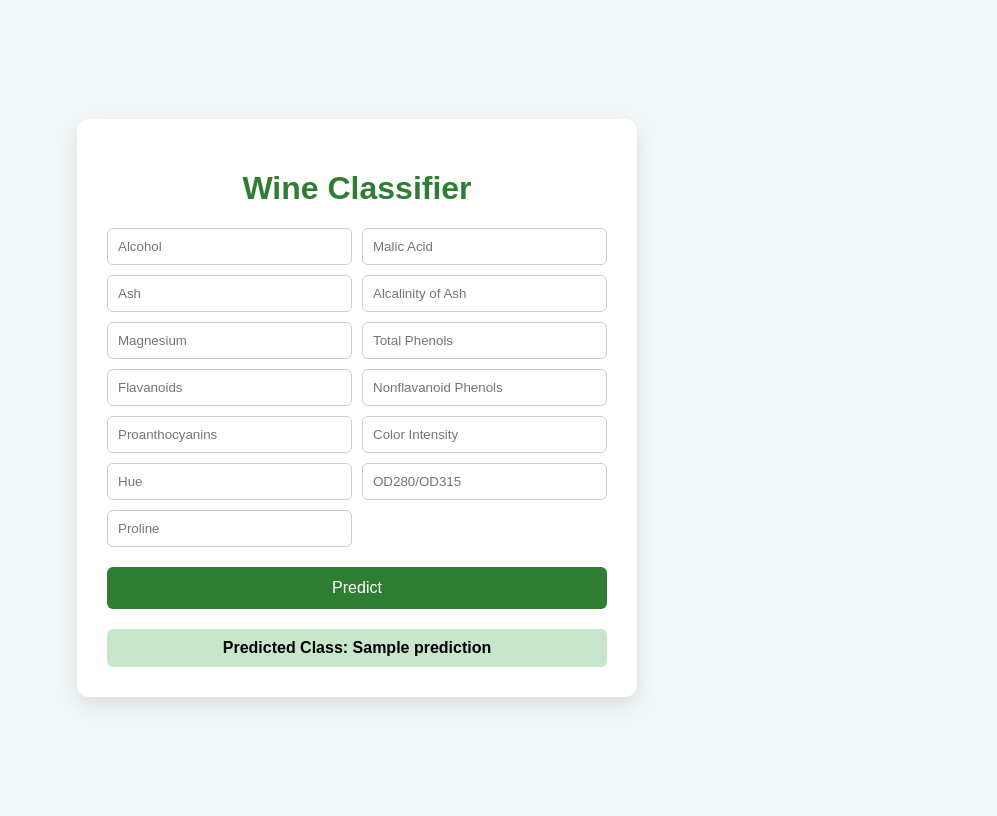
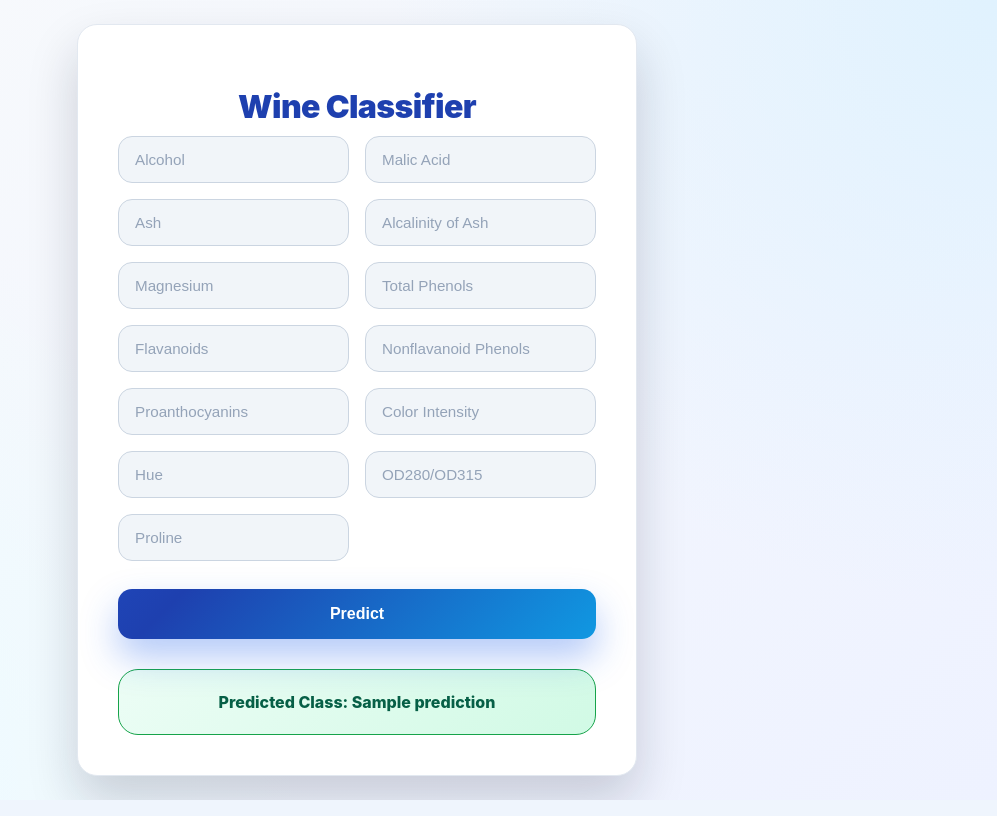
Before and after one commit to dhutchins2025-afk/Wine_Cultivar_DavidHutchins_250000119, a Flask app: template templates/index.html in a window 1280 px wide. Shown: the whole page, without its empty margins (283-1280 px from the left). Run offline with Flask 3, Linux system fonts and the light colour scheme; the template is opened without the code that fills it: most values are stand-ins (such as "Sample title", 1, 10 or a date in 2020); parts of the project's set-up code (start-up, migrations or seed data) failed here and were passed over.

Commit message:
undate UI styling and clean project files

```diff
--- a/static/style.css
+++ b/static/style.css
@@ -1,67 +1,298 @@
-body {
-    font-family: Arial, sans-serif;
-    background-color: #f2f7f7;
-    display: flex;
-    justify-content: center;
-    align-items: center;
-    height: 100vh;
+/* =================================================
+   DESIGN SYSTEM VARIABLES
+================================================= */
+:root {
+    --primary: #2563eb;
+    --primary-dark: #1e40af;
+    --accent: #0ea5e9;
+    --success: #16a34a;
+    --danger: #dc2626;
+    --warning: #d97706;
+
+    --bg-main: #f8fafc;
+    --bg-card: #ffffff;
+    --bg-input: #f1f5f9;
+
+    --text-main: #0f172a;
+    --text-muted: #64748b;
+
+    --radius-lg: 20px;
+    --radius-md: 14px;
+    --radius-sm: 10px;
+
+    --shadow-soft: 0 15px 30px rgba(15, 23, 42, 0.12);
+    --shadow-strong: 0 25px 50px rgba(15, 23, 42, 0.18);
 }
 
-.container {
-    background: white;
-    padding: 30px;
-    border-radius: 12px;
-    box-shadow: 0 8px 20px rgba(0,0,0,0.1);
-    width: 500px;
+/* =================================================
+   GLOBAL
+================================================= */
+* {
+    box-sizing: border-box;
 }
 
+body {
+    margin: 0;
+    min-height: 100vh;
+    font-family: "Inter", "Segoe UI", system-ui, sans-serif;
+    background:
+        radial-gradient(circle at top right, #e0f2fe 0%, transparent 40%),
+        radial-gradient(circle at bottom left, #ecfeff 0%, transparent 40%),
+        linear-gradient(135deg, #f8fafc, #eef2ff);
+    display: flex;
+    align-items: center;
+    justify-content: center;
+    color: var(--text-main);
+}
+
+/* =================================================
+   MAIN CARD
+================================================= */
+.container {
+    width: 560px;
+    background: var(--bg-card);
+    padding: 40px;
+    border-radius: var(--radius-lg);
+    border: 1px solid #e2e8f0;
+    box-shadow: var(--shadow-strong);
+}
+
+/* =================================================
+   HEADER
+================================================= */
 h1 {
     text-align: center;
-    color: #2e7d32;
+    font-size: 2rem;
+    font-weight: 900;
+    letter-spacing: -0.6px;
+    margin-bottom: 10px;
+    color: var(--primary-dark);
 }
 
+.subtitle {
+    text-align: center;
+    font-size: 0.9rem;
+    color: var(--text-muted);
+    margin-bottom: 32px;
+}
+
+/* =================================================
+   FORM GRID
+================================================= */
 .grid {
     display: grid;
-    grid-template-columns: 1fr 1fr;
-    gap: 10px;
-    margin-bottom: 20px;
+    grid-template-columns: repeat(2, 1fr);
+    gap: 16px;
 }
 
+/* =================================================
+   INPUTS
+================================================= */
 input {
-    padding: 10px;
-    border-radius: 6px;
-    border: 1px solid #ccc;
+    width: 100%;
+    padding: 14px 16px;
+    border-radius: var(--radius-md);
+    border: 1px solid #cbd5e1;
+    background: var(--bg-input);
+    font-size: 0.95rem;
+    color: var(--text-main);
+    outline: none;
+    transition: all 0.25s ease;
 }
 
+input::placeholder {
+    color: #94a3b8;
+}
+
+input:focus {
+    background: #ffffff;
+    border-color: var(--primary);
+    box-shadow: 0 0 0 4px rgba(37, 99, 235, 0.18);
+}
+
+/* =================================================
+   PRIMARY BUTTON
+================================================= */
 button {
     width: 100%;
-    padding: 12px;
-    background-color: #2e7d32;
-    color: white;
+    margin-top: 28px;
+    padding: 16px;
+    border-radius: var(--radius-md);
     border: none;
-    border-radius: 6px;
-    font-size: 16px;
+    font-size: 1rem;
+    font-weight: 800;
     cursor: pointer;
+    color: #ffffff;
+    background: linear-gradient(135deg,
+            var(--primary),
+            var(--primary-dark),
+            var(--accent));
+    background-size: 200% 200%;
+    animation: gradientMove 5s ease infinite;
+    box-shadow: 0 18px 36px rgba(37, 99, 235, 0.35);
+    transition: transform 0.25s ease, box-shadow 0.25s ease;
 }
 
 button:hover {
-    background-color: #1b5e20;
+    transform: translateY(-3px);
+    box-shadow: 0 28px 56px rgba(37, 99, 235, 0.5);
 }
 
-.result {
-    margin-top: 20px;
-    padding: 10px;
-    background-color: #c8e6c9;
-    border-radius: 6px;
+/* =================================================
+   RESULTS
+================================================= */
+.result,
+.error {
+    margin-top: 30px;
+    padding: 22px;
+    border-radius: var(--radius-lg);
     text-align: center;
-    font-weight: bold;
+    font-weight: 800;
+    animation: slideFade 0.45s ease;
 }
 
+/* SUCCESS */
+.result {
+    background: linear-gradient(135deg, #ecfdf5, #d1fae5);
+    color: #065f46;
+    border: 1px solid var(--success);
+}
+
+/* ERROR */
 .error {
-    margin-top: 20px;
-    padding: 10px;
-    background-color: #ffcdd2;
-    border-radius: 6px;
+    background: linear-gradient(135deg, #fef2f2, #fee2e2);
+    color: #7f1d1d;
+    border: 1px solid var(--danger);
+}
+
+/* =================================================
+   CONFIDENCE BAR
+================================================= */
+.confidence-bar-container {
+    margin-top: 14px;
+    width: 100%;
+    height: 26px;
+    background: #e5e7eb;
+    border-radius: 20px;
+    overflow: hidden;
+}
+
+.confidence-bar {
+    height: 100%;
+    width: 0%;
+    background: linear-gradient(135deg, var(--accent), var(--primary));
+    border-radius: 20px;
+    transition: width 1s ease-in-out;
+    position: relative;
+}
+
+.confidence-bar::after {
+    content: "";
+    position: absolute;
+    inset: 0;
+    background: linear-gradient(120deg,
+            transparent,
+            rgba(255, 255, 255, 0.4),
+            transparent);
+    transform: translateX(-100%);
+    animation: shine 2.5s infinite;
+}
+
+/* =================================================
+   ICON SUPPORT
+================================================= */
+.icon {
+    display: inline-flex;
+    align-items: center;
+    justify-content: center;
+    margin-right: 6px;
+    font-size: 1.1rem;
+}
+
+/* =================================================
+   FOOTER
+================================================= */
+footer {
+    margin-top: 34px;
     text-align: center;
-    font-weight: bold;
+    font-size: 0.75rem;
+    color: var(--text-muted);
 }
+
+/* =================================================
+   ANIMATIONS
+================================================= */
+@keyframes gradientMove {
+    0% {
+        background-position: 0% 50%;
+    }
+
+    50% {
+        background-position: 100% 50%;
+    }
+
+    100% {
+        background-position: 0% 50%;
+    }
+}
+
+@keyframes slideFade {
+    from {
+        opacity: 0;
+        transform: translateY(14px);
+    }
+
+    to {
+        opacity: 1;
+        transform: translateY(0);
+    }
+}
+
+@keyframes shine {
+    to {
+        transform: translateX(100%);
+    }
+}
+
+/* =================================================
+   DARK MEDICAL MODE (AUTO)
+================================================= */
+@media (prefers-color-scheme: dark) {
+    body {
+        background:
+            radial-gradient(circle at top right, #020617 0%, transparent 40%),
+            radial-gradient(circle at bottom left, #020617 0%, transparent 40%),
+            linear-gradient(135deg, #020617, #020617);
+        color: #e5e7eb;
+    }
+
+    .container {
+        background: #020617;
+        border-color: #1e293b;
+        box-shadow: 0 25px 60px rgba(0, 0, 0, 0.6);
+    }
+
+    input {
+        background: #020617;
+        border-color: #334155;
+        color: #e5e7eb;
+    }
+
+    .confidence-bar-container {
+        background: #1e293b;
+    }
+}
+
+/* =================================================
+   MOBILE OPTIMIZATION
+================================================= */
+@media (max-width: 600px) {
+    .container {
+        width: 100%;
+        padding: 28px;
+    }
+
+    .grid {
+        grid-template-columns: 1fr;
+    }
+}
```
Also changed, not shown: Readme.md (deleted), 2 other files.
